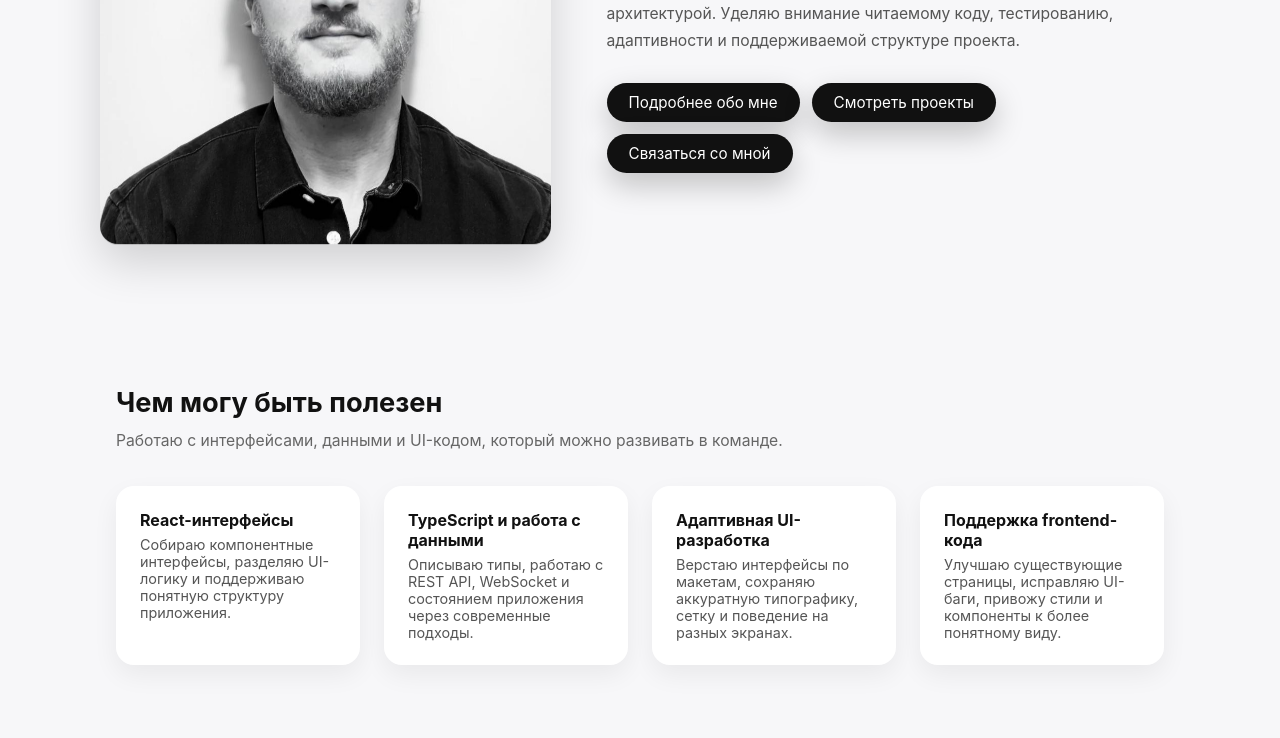
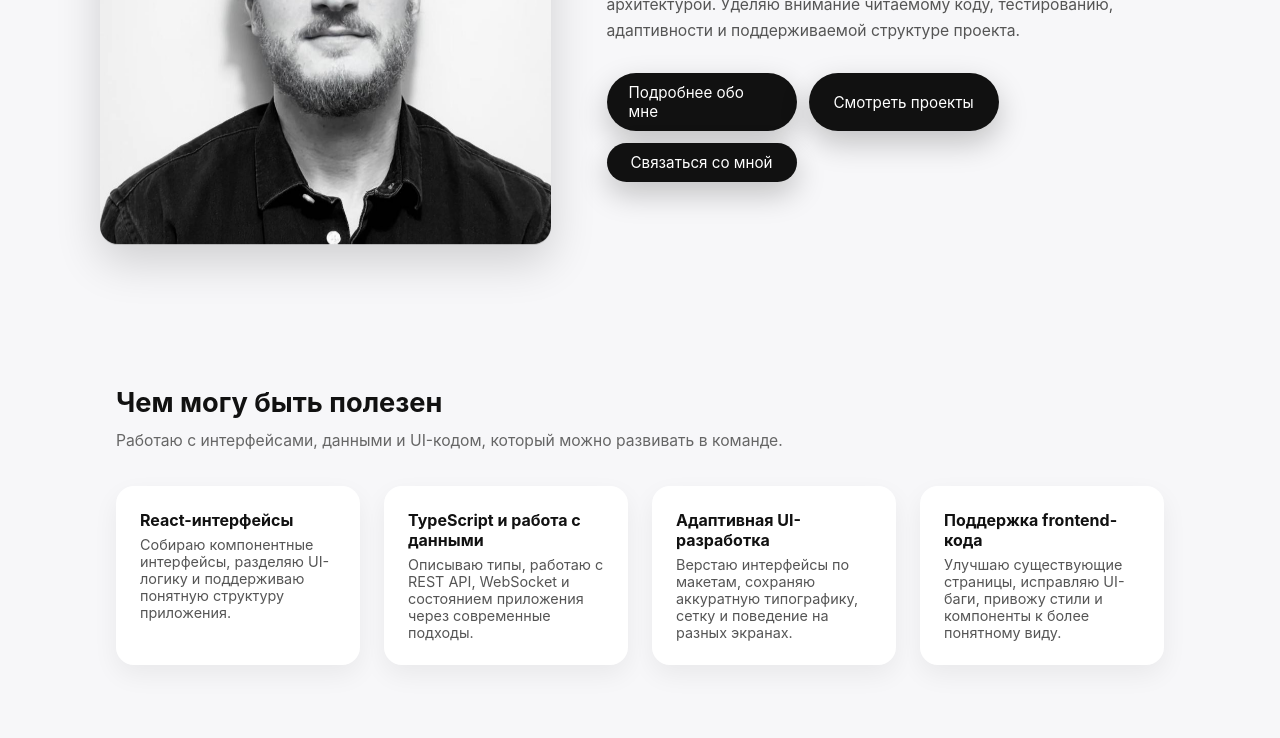
Before and after one commit to RepinDM/HTY, a plain HTML site: page index.html in a window 1280 px wide. Shown: the part 372-1110 px from the top of the page. Drawn offline with Linux system fonts and the light colour scheme.

Commit message:
align hero action buttons

```diff
--- a/style.css
+++ b/style.css
@@ -188,6 +188,10 @@ html.dark .hero-subtitle {
   display: flex;
   gap: 12px;
   flex-wrap: wrap;
+}
+
+.hero-actions .btn {
+  width: 190px;
 }
 
 .hero-actions-bottom {
```
